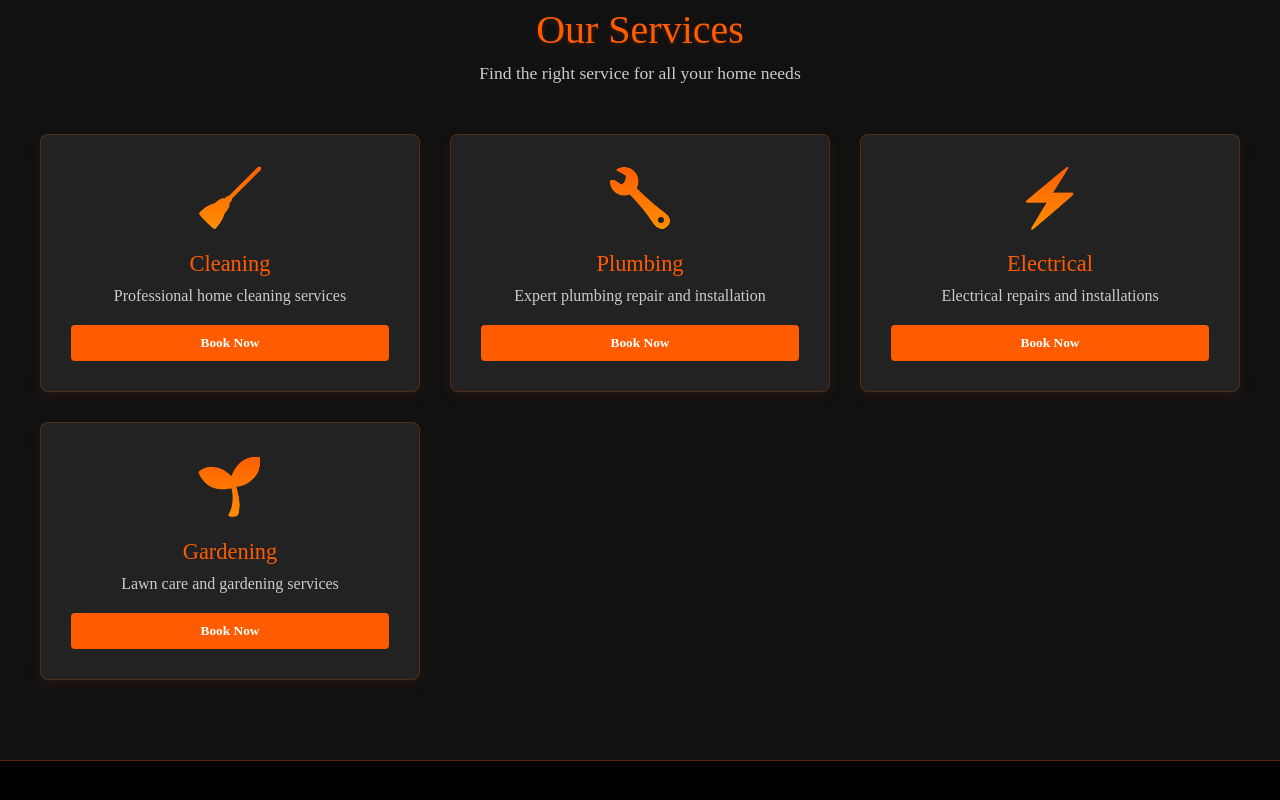
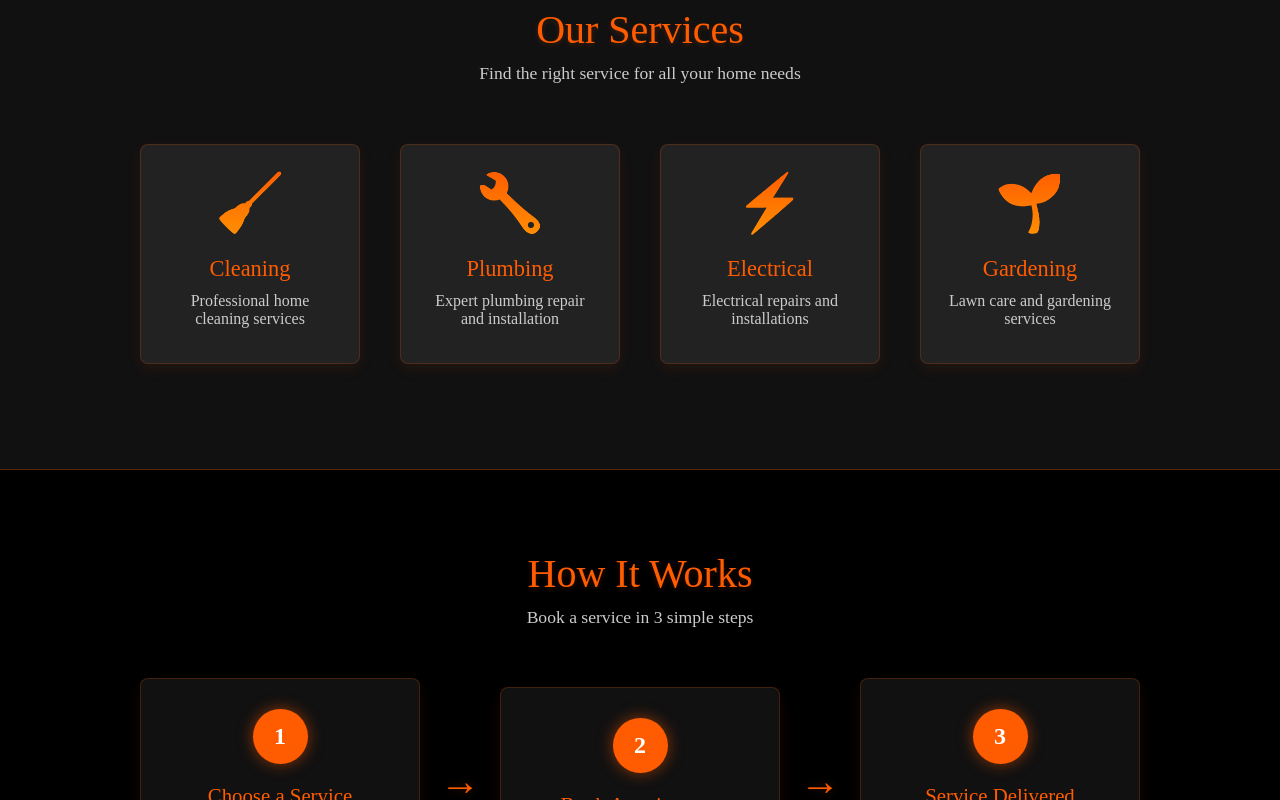
Before and after one commit to Jatinbhardwaj-093/HouseHold-Service-Platform, a Vue app in the folder frontend/: page / in a window 1280 px wide. Shown: the part 640-1440 px from the top of the page. Built offline with nearby package versions, Linux system fonts and the light colour scheme.

Commit message:
fixes regarding our services

```diff
--- a/frontend/src/views/WebsiteHomeView.vue
+++ b/frontend/src/views/WebsiteHomeView.vue
@@ -16,7 +16,6 @@ const services = ref([
         <!-- Navigation Bar -->
         <nav class="navbar">
             <div class="logo">
-                <span class="logo-icon">🏠</span>
                 <span class="logo-text">HomeServe</span>
             </div>
             <div class="nav-buttons">
@@ -53,7 +52,6 @@ const services = ref([
                     <div class="service-icon">{{ service.icon }}</div>
                     <h3>{{ service.name }}</h3>
                     <p>{{ service.description }}</p>
-                    <button class="book-now">Book Now</button>
                 </div>
             </div>
         </section>
@@ -298,23 +296,31 @@ const services = ref([
 }
 
 .services-grid {
-    display: grid;
-    grid-template-columns: repeat(auto-fit, minmax(280px, 1fr));
-    gap: 30px;
+    display: flex;
+    flex-wrap: nowrap;
+    gap: 20px;
     max-width: 1200px;
     margin: 0 auto;
+    overflow-x: auto;
+    padding-bottom: 15px;
+    scrollbar-width: thin;
+    scrollbar-color: #ff5c01 #333;
+    justify-content: center;
 }
 
 .service-card {
     background-color: #222;
     border-radius: 8px;
-    padding: 30px;
+    padding: 25px;
     text-align: center;
     border: 1px solid rgba(255, 92, 1, 0.2);
     box-shadow: 0 5px 15px rgba(255, 92, 1, 0.08);
     transition: all 0.3s ease;
     display: flex;
     flex-direction: column;
+    flex: 0 0 220px;
+    min-width: 220px;
+    margin: 10px;
 }
 
 .service-card:hover {
@@ -340,23 +346,8 @@ const services = ref([
 
 .service-card p {
     color: #ccc;
-    margin-bottom: 20px;
+    margin-bottom: 10px;
     flex-grow: 1;
-}
-
-.book-now {
-    padding: 10px;
-    background-color: #ff5c01;
-    color: white;
-    border: none;
-    border-radius: 4px;
-    cursor: pointer;
-    font-weight: 600;
-    transition: all 0.3s ease;
-}
-
-.book-now:hover {
-    background-color: #e54e00;
 }
 
 /* How It Works Section */
@@ -574,6 +565,25 @@ const services = ref([
     }
 }
 
+/* Scrollbar styling for services-grid */
+.services-grid::-webkit-scrollbar {
+    height: 6px;
+}
+
+.services-grid::-webkit-scrollbar-track {
+    background: #333;
+    border-radius: 10px;
+}
+
+.services-grid::-webkit-scrollbar-thumb {
+    background: #ff5c01;
+    border-radius: 10px;
+}
+
+.services-grid::-webkit-scrollbar-thumb:hover {
+    background: #ff8f01;
+}
+
 @media (max-width: 768px) {
     .hero-banner {
         padding: 0 20px;
@@ -586,9 +596,7 @@ const services = ref([
     }
 
     .services-grid {
-        grid-template-columns: 1fr;
-        max-width: 400px;
-        margin: 0 auto;
+        padding: 0 15px;
     }
 
     .trust-point {
```
